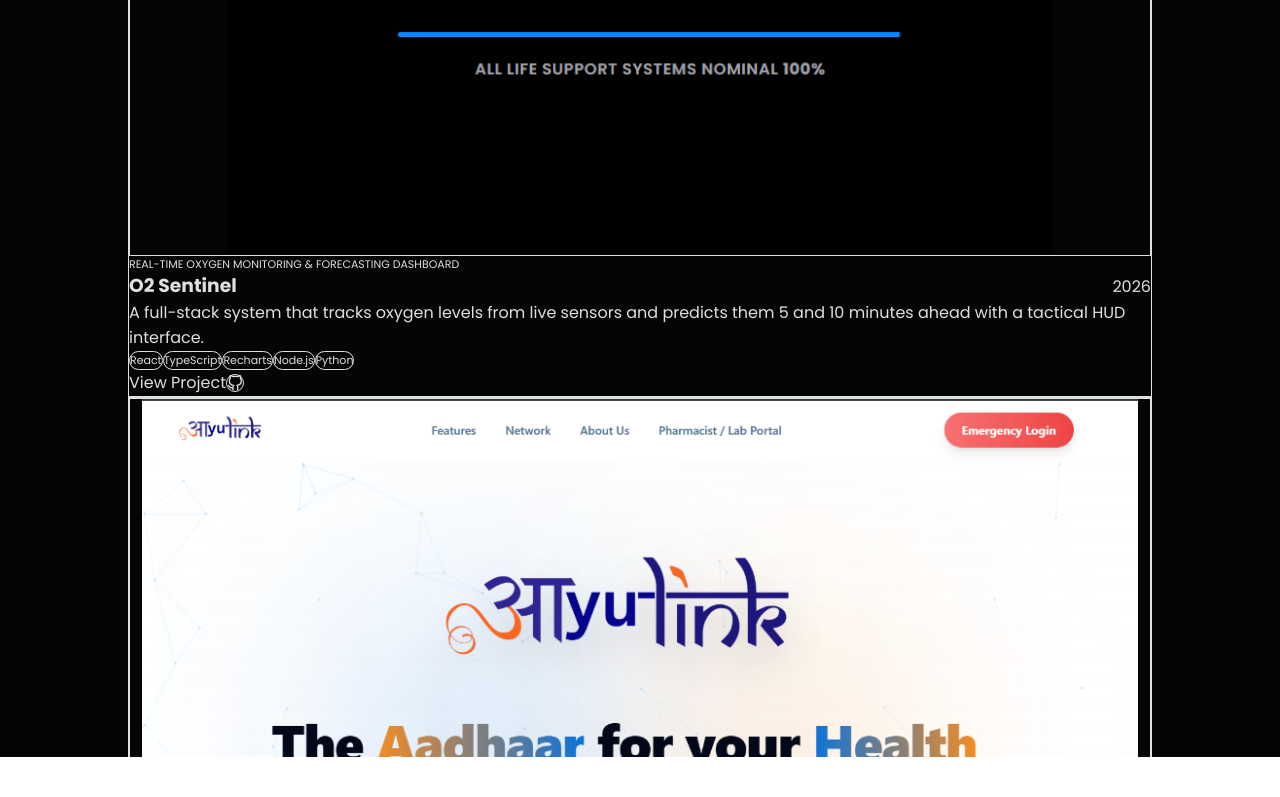
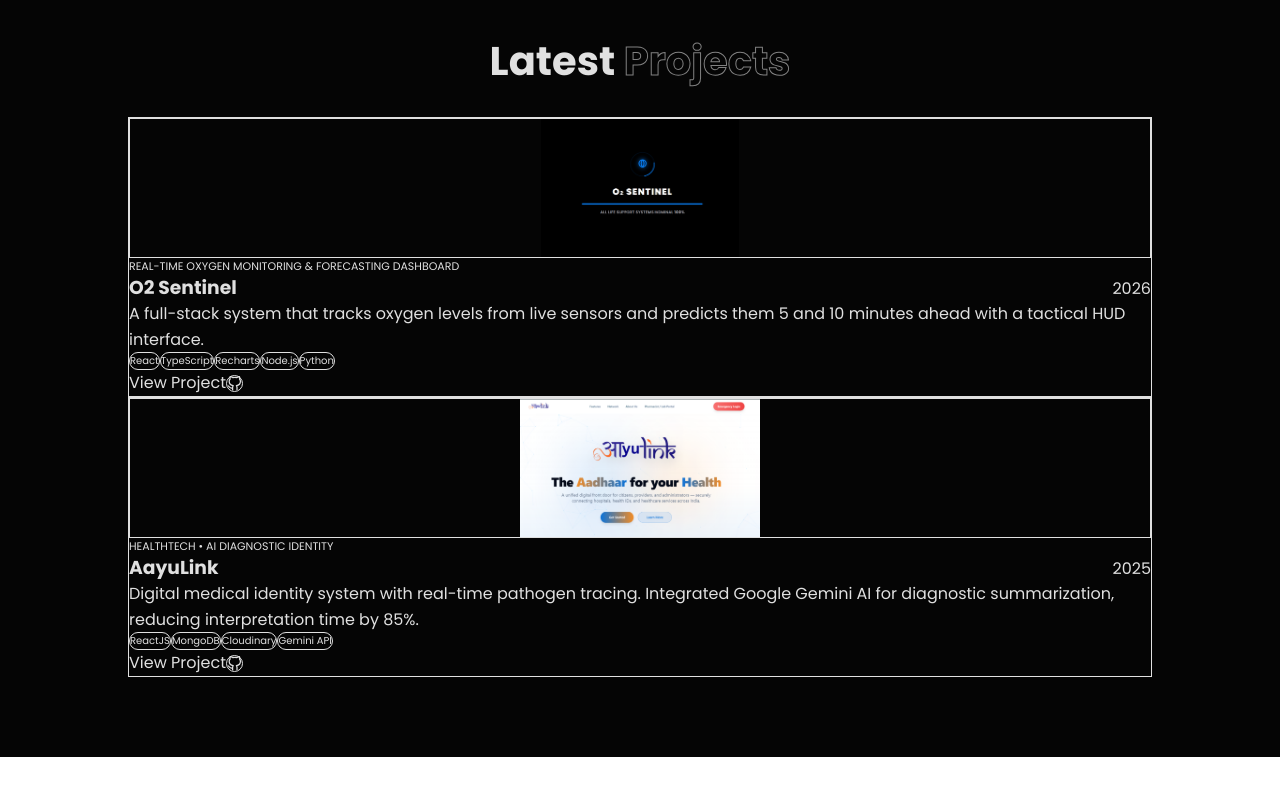
Before and after one commit to sheelakansha/akansha-portfolio, a React (Vite) app in the folder frontend/: page / in a window 1280 px wide. Shown: the part 1643-2440 px from the top of the page. Built offline with nearby package versions, Linux system fonts and the light colour scheme.

Commit message:
Position O2 Sentinel left and AayuLink right horizontally with smaller images and description below

```diff
--- a/frontend/src/components/Projects.jsx
+++ b/frontend/src/components/Projects.jsx
@@ -5,7 +5,9 @@
 
 /**
  * Projects Component
- * Full-screen section (100vh) displaying both projects side-by-side horizontally.
+ * Full-screen section (100vh) with horizontal 2-column layout:
+ * Left side: O2 Sentinel | Right side: AayuLink
+ * Compact image sizing with descriptions below.
  */
 const Projects = () => {
     const projects = [
@@ -38,14 +40,14 @@
         visible: {
             opacity: 1,
             transition: {
-                staggerChildren: 0.2,
-                delayChildren: 0.1,
+                staggerChildren: 0.18,
+                delayChildren: 0.08,
             },
         },
     };
 
     const cardVariants = {
-        hidden: { opacity: 0, y: 24 },
+        hidden: { opacity: 0, y: 20 },
         visible: {
             opacity: 1,
             y: 0,
@@ -56,12 +58,12 @@
     return (
         <section
             id="projects"
-            className="relative w-full h-screen max-h-screen bg-black text-white flex flex-col justify-center items-center overflow-hidden px-6 sm:px-12 md:px-16 lg:px-24 py-8 md:py-12 select-none"
+            className="relative w-full h-screen max-h-screen bg-black text-white flex flex-col justify-center items-center overflow-hidden px-6 sm:px-12 md:px-16 lg:px-24 py-6 md:py-10 select-none"
         >
             <div className="w-full max-w-6xl mx-auto flex flex-col items-center justify-center my-auto">
                 {/* SECTION HEADER */}
                 <motion.div
-                    className="mb-6 md:mb-8 text-center"
+                    className="mb-4 md:mb-6 text-center"
                     initial={{ opacity: 0, y: -15 }}
                     whileInView={{ opacity: 1, y: 0 }}
                     viewport={{ once: true, amount: 0.3 }}
@@ -72,9 +74,9 @@
                     </h2>
                 </motion.div>
 
-                {/* HORIZONTAL PROJECTS GRID (Side by Side) */}
+                {/* HORIZONTAL PROJECTS GRID (Left: O2 Sentinel | Right: AayuLink) */}
                 <motion.div
-                    className="w-full grid grid-cols-1 md:grid-cols-2 gap-6 lg:gap-8 items-stretch"
+                    className="w-full grid grid-cols-1 md:grid-cols-2 gap-5 lg:gap-7 items-stretch"
                     variants={containerVariants}
                     initial="hidden"
                     whileInView="visible"
@@ -86,14 +88,14 @@
                             variants={cardVariants}
                             whileHover={{ y: -4 }}
                             transition={{ type: "spring", stiffness: 220, damping: 20 }}
-                            className="bg-white/5 border border-white/10 rounded-2xl p-5 lg:p-6 backdrop-blur-md flex flex-col justify-between hover:border-white/30 transition-colors duration-300 shadow-xl overflow-hidden"
+                            className="bg-white/5 border border-white/10 rounded-2xl p-4 lg:p-5 backdrop-blur-md flex flex-col justify-between hover:border-white/30 transition-colors duration-300 shadow-xl overflow-hidden"
                         >
-                            {/* Project Visual Image (Clickable Link) */}
+                            {/* Smaller Compact Image Container (Clickable) */}
                             <a
                                 href={project.link}
                                 target="_blank"
                                 rel="noopener noreferrer"
-                                className="w-full aspect-[16/9] rounded-xl overflow-hidden bg-black mb-4 block group cursor-pointer border border-white/5"
+                                className="w-full h-[140px] sm:h-[160px] lg:h-[175px] rounded-xl overflow-hidden bg-black mb-3 block group cursor-pointer border border-white/5 flex items-center justify-center"
                                 aria-label={`Open ${project.title}`}
                             >
                                 <img
@@ -103,34 +105,35 @@
                                 />
                             </a>
 
-                            {/* Project Meta & Details */}
+                            {/* Details Below Image */}
                             <div className="flex flex-col flex-1 justify-between">
                                 <div>
-                                    <span className="text-[11px] sm:text-xs font-bold text-violet-400 uppercase tracking-widest block mb-1">
+                                    <span className="text-[11px] font-bold text-violet-400 uppercase tracking-widest block mb-1">
                                         {project.category}
                                     </span>
 
                                     <div className="flex justify-between items-baseline mb-2">
-                                        <h3 className="text-xl sm:text-2xl font-bold text-white">
+                                        <h3 className="text-lg sm:text-xl font-bold text-white">
                                             {project.title}
                                         </h3>
-                                        <span className="text-xs sm:text-sm font-semibold text-zinc-500">
+                                        <span className="text-xs font-semibold text-zinc-500">
                                             {project.year}
                                         </span>
                                     </div>
 
-                                    <p className="text-xs sm:text-sm text-zinc-400 leading-relaxed mb-4 line-clamp-3">
+                                    {/* Description below image */}
+                                    <p className="text-xs sm:text-sm text-zinc-400 leading-relaxed mb-3">
                                         {project.description}
                                     </p>
                                 </div>
 
                                 <div>
                                     {/* Tech Stack Pills */}
-                                    <div className="flex flex-wrap gap-1.5 mb-5">
+                                    <div className="flex flex-wrap gap-1.5 mb-4">
                                         {project.techStack.map((tech, i) => (
                                             <span
                                                 key={i}
-                                                className="px-2.5 py-1 bg-white/5 border border-white/10 rounded-full text-[11px] text-zinc-300"
+                                                className="px-2 py-0.5 bg-white/5 border border-white/10 rounded-full text-[10px] sm:text-[11px] text-zinc-300"
                                             >
                                                 {tech}
                                             </span>
@@ -138,12 +141,12 @@
                                     </div>
 
                                     {/* Project Action Links */}
-                                    <div className="flex items-center gap-3">
+                                    <div className="flex items-center gap-2.5">
                                         <a
                                             href={project.link}
                                             target="_blank"
                                             rel="noopener noreferrer"
-                                            className="px-4 py-2 bg-white text-black font-semibold rounded-full text-xs sm:text-sm hover:bg-zinc-200 transition-colors duration-200"
+                                            className="px-3.5 py-1.5 bg-white text-black font-semibold rounded-full text-xs hover:bg-zinc-200 transition-colors duration-200"
                                         >
                                             View Project
                                         </a>
@@ -151,10 +154,10 @@
                                             href={project.github}
                                             target="_blank"
                                             rel="noopener noreferrer"
-                                            className="w-9 h-9 rounded-full bg-white/5 border border-white/10 flex items-center justify-center text-white hover:bg-white/15 transition-colors duration-200"
+                                            className="w-8 h-8 rounded-full bg-white/5 border border-white/10 flex items-center justify-center text-white hover:bg-white/15 transition-colors duration-200"
                                             aria-label="GitHub Repo"
                                         >
-                                            <svg xmlns="http://www.w3.org/2000/svg" width="16" height="16" viewBox="0 0 24 24" fill="none" stroke="currentColor" strokeWidth="2" strokeLinecap="round" strokeLinejoin="round"><path d="M9 19c-5 1.5-5-2.5-7-3m14 6v-3.87a3.37 3.37 0 0 0-.94-2.61c3.14-.35 6.44-1.54 6.44-7A5.44 5.44 0 0 0 20 4.77 5.07 5.07 0 0 0 19.91 1S18.73.65 16 2.48a13.38 13.38 0 0 0-7 0C6.27.65 5.09 1 5.09 1A5.07 5.07 0 0 0 5 4.77a5.44 5.44 0 0 0-1.5 3.78c0 5.42 3.3 6.61 6.44 7A3.37 3.37 0 0 0 9 18.13V22"></path></svg>
+                                            <svg xmlns="http://www.w3.org/2000/svg" width="15" height="15" viewBox="0 0 24 24" fill="none" stroke="currentColor" strokeWidth="2" strokeLinecap="round" strokeLinejoin="round"><path d="M9 19c-5 1.5-5-2.5-7-3m14 6v-3.87a3.37 3.37 0 0 0-.94-2.61c3.14-.35 6.44-1.54 6.44-7A5.44 5.44 0 0 0 20 4.77 5.07 5.07 0 0 0 19.91 1S18.73.65 16 2.48a13.38 13.38 0 0 0-7 0C6.27.65 5.09 1 5.09 1A5.07 5.07 0 0 0 5 4.77a5.44 5.44 0 0 0-1.5 3.78c0 5.42 3.3 6.61 6.44 7A3.37 3.37 0 0 0 9 18.13V22"></path></svg>
                                         </a>
                                     </div>
                                 </div>
```
Also changed, not shown: 1 other file (tests, documents, lock files or other folders).
